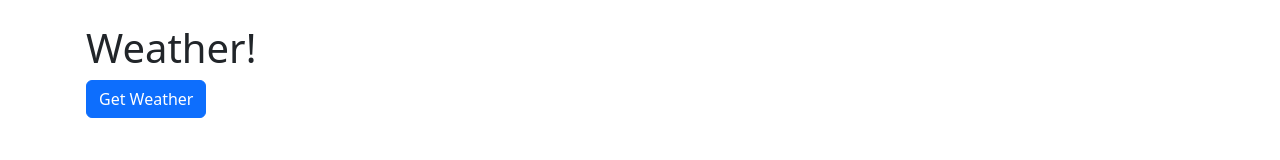
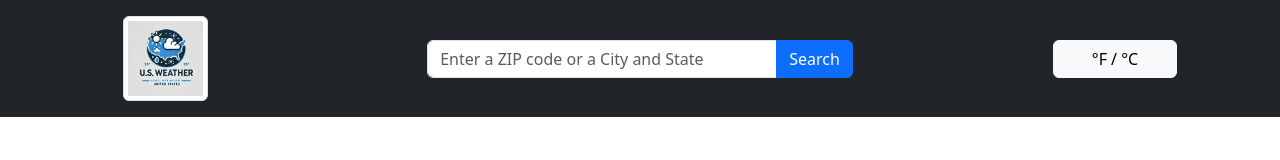
Before and after one commit to ryangholland/top-weather-app, a website built with Vite: page src/index.html in a window 1280 px wide. Built offline with nearby package versions, Linux system fonts and the light colour scheme.

Commit message:
Style header

```diff
--- a/src/index.html
+++ b/src/index.html
@@ -1,15 +1,42 @@
-<!doctype html>
+<!DOCTYPE html>
 <html lang="en">
   <head>
-    <meta charset="utf-8">
-    <meta name="viewport" content="width=device-width, initial-scale=1">
-    <title>Bootstrap w/ Vite</title>
+    <meta charset="utf-8" />
+    <meta name="viewport" content="width=device-width, initial-scale=1" />
+    <title>U.S. Weather</title>
     <script type="module" src="./js/main.js"></script>
   </head>
   <body>
-    <div class="container py-4 px-3 mx-auto" id="main-container">
-      <h1>Weather!</h1>
-
-    </div>
+    <header class="py-3 bg-dark">
+      <div class="container">
+        <div class="row text-center align-items-center gy-3">
+          <div class="col-12 col-md-2">
+            <img
+              src="./assets/logo.webp"
+              alt="U.S. Weather Logo"
+              class="img-thumbnail"
+              width="85px"
+            />
+          </div>
+          <div class="col-12 col-md-8">
+            <div class="input-group d-flex justify-content-center">
+              <input
+                type="text"
+                class="form-control"
+                placeholder="Enter a ZIP code or a City and State"
+                style="max-width: 350px"
+              />
+              <button class="btn btn-primary" type="button">Search</button>
+            </div>
+          </div>
+          <div class="col-12 col-md-2">
+            <button class="btn btn-light w-75">
+              <span id="f-deg">&deg;F</span> /
+              <span id="c-deg">&deg;C</span>
+            </button>
+          </div>
+        </div>
+      </div>
+    </header>
   </body>
 </html>
--- a/src/js/components/searchBtn.js
+++ b/src/js/components/searchBtn.js
@@ -8,7 +8,7 @@ function loadSearchBtn() {
   searchBtn.classList.add("btn-primary")
   searchBtn.textContent = "Get Weather"
 
-  searchBtn.addEventListener("click", () => getWeather("Clearwater, FL"));
+  searchBtn.addEventListener("click", () => getWeather("Clearwater, Florida"));
 
   mainContainer.append(searchBtn);
 }
```
Also changed, not shown: src/assets/logo.webp (added).
